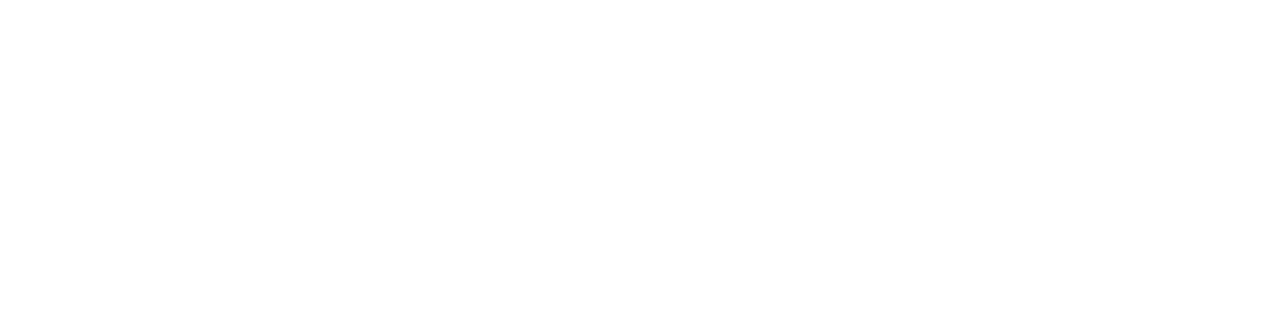
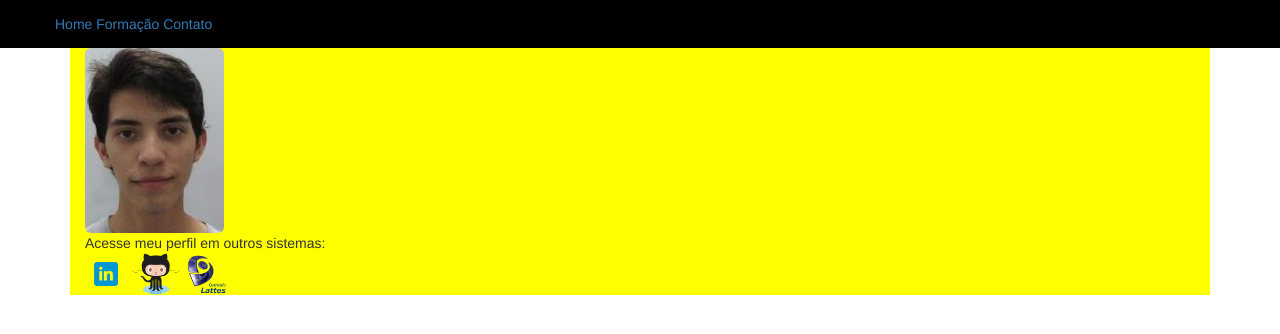
Before and after one commit to matheusladislau/matheusladislau.github.io, a plain HTML site: page index.html in a window 1280 px wide. Drawn offline with Linux system fonts and the light colour scheme.

Commit message:
links to other plataforms added

```diff
--- a/css/layout.css
+++ b/css/layout.css
@@ -0,0 +1,39 @@
+ul {
+  list-style-type: none;
+  margin: 0;
+  padding: 0;
+}
+
+li {
+  display: inline;
+}
+
+/*
+ID
+*/
+#menu{
+  background-color: black;
+  /* height: 110%; */
+  width:100%;
+}
+
+
+#header{
+  background-color: yellow;
+  /* height: 3000%; */
+  width:100%;
+}
+
+
+#yellow{
+  background-color: yellow;
+  /* height: 3000%; */
+  width:100%;
+}
+
+
+#green{
+  background-color: green;
+  /* height: 3000%; */
+  width:100%;
+}
--- a/index.html
+++ b/index.html
@@ -8,9 +8,49 @@
 
       <link rel="stylesheet" type-"text/css" href="css/bootstrap.min.css">
       <link rel="stylesheet" type-"text/css" href="css/bootstrap-theme.min.css">
+      <link rel="stylesheet" type-"text/css" href="css/layout.css">
   </head>
 
   <body>
+    <div class="container" id="menu">
+      <menu>
+        <li><a href="#home">Home</a></li>
+        <li><a href="#formacao">Formação</a></li>
+        <li><a href="#contato">Contato</a></li>
+    	</menu>
+    </div>
+
+    <div class="container">
+      <div id="header" class="container">
+        <img src="img/profile.jpg" alt="" class="img-rounded">
+
+        <div>
+        Acesse meu perfil em outros sistemas:
+
+        <ul>
+          <li>
+            <a href="https://www.linkedin.com/in/matheusladislau/" target="_blank">
+              <img src="img/icon_linkedin.png" alt="Link para Linkedin" height="42">
+            </a>
+          </li>
+          <li>
+            <a href="https://github.com/matheusladislau" target="_blank">
+              <img src="img/icon_github.png" alt="Link para Github" height="42">
+            </a>
+          </li>
+          <li>
+            <a href="http://lattes.cnpq.br/3551526027655226" target="_blank">
+              <img src="img/icon_lattes.png" alt="Link para Lattes" height="42">
+            </a>
+          </li>
+        </ul>
+
+
+        </div>
+      </div>
+    </div>
+
+
     <footer>
       <script src="js/jquery-3.3.1.min.js" type="text/javascript"></script>
       <script src="js/bootstrap.min.js" type="text/javascript"></script>
```
